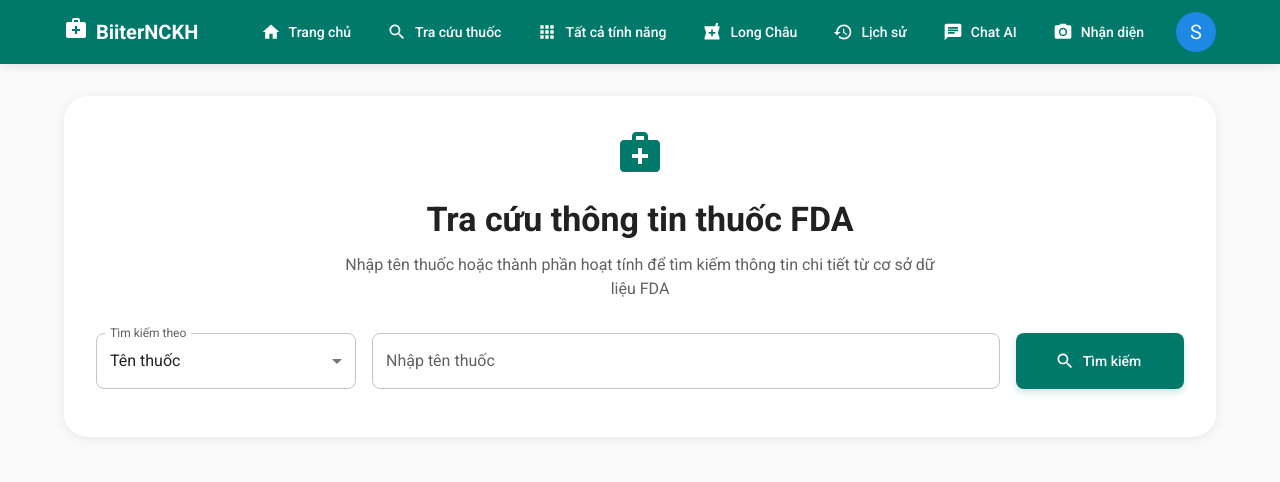
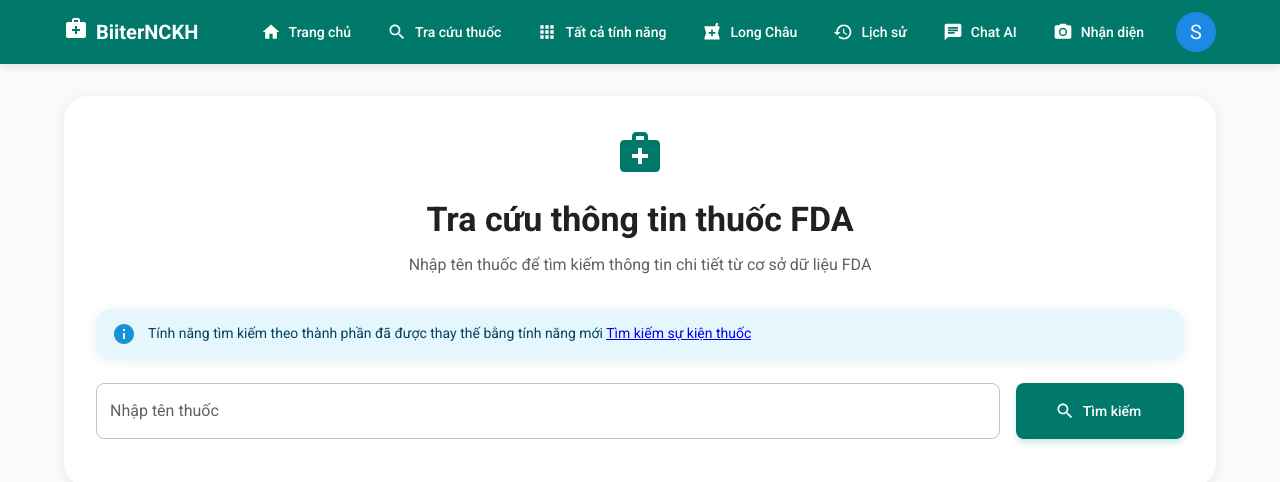
Before and after one commit to vietlinhh02/bitterr, a React (Create React App) app in the folder frontend/: page /fda-drugs in a window 1280 px wide. Shown: the top 482 px of the page. Built offline with nearby package versions, Linux system fonts and the light colour scheme; sample sign-in values are in the browser's storage.

Commit message:
xoá tính năng search bằng thành phần thuốc

```diff
--- a/frontend/src/components/FDADrugSearch.js
+++ b/frontend/src/components/FDADrugSearch.js
@@ -28,7 +28,7 @@
   Info as InfoIcon
 } from '@mui/icons-material';
 import { Link, useLocation, useNavigate } from 'react-router-dom';
-import { searchFDADrugs, searchFDADrugsByIngredients, saveDrugSearchHistory } from '../services/api';
+import { searchFDADrugs, saveDrugSearchHistory } from '../services/api';
 
 function FDADrugSearch() {
   const location = useLocation();
@@ -75,12 +75,9 @@
     setLastSearchType(type);
 
     try {
-      let response;
-      if (type === 'name') {
-        response = await searchFDADrugs(searchKeyword);
-      } else {
-        response = await searchFDADrugsByIngredients(searchKeyword);
-      }
+      // Hiện tại chỉ hỗ trợ tìm kiếm theo tên thuốc
+      // Tìm kiếm theo thành phần đã được thay thế bằng tìm kiếm sự kiện thuốc
+      const response = await searchFDADrugs(searchKeyword);
 
       // Kiểm tra cấu trúc dữ liệu trả về
       console.log('API response:', response.data);
@@ -165,7 +162,7 @@
             Tra cứu thông tin thuốc FDA
           </Typography>
           <Typography variant="body1" color="text.secondary" sx={{ maxWidth: 600, mx: 'auto' }}>
-            Nhập tên thuốc hoặc thành phần hoạt tính để tìm kiếm thông tin chi tiết từ cơ sở dữ liệu FDA
+            Nhập tên thuốc để tìm kiếm thông tin chi tiết từ cơ sở dữ liệu FDA
           </Typography>
         </Box>
 
@@ -179,33 +176,33 @@
           </Alert>
         )}
 
+        <Alert
+          severity="info"
+          sx={{ mb: 3, borderRadius: 2 }}
+          icon={<InfoIcon />}
+        >
+          Tính năng tìm kiếm theo thành phần đã được thay thế bằng tính năng mới <Link to="/drug-events">Tìm kiếm sự kiện thuốc</Link>
+        </Alert>
+
         <Grid container spacing={2} alignItems="center" sx={{ mb: 2 }}>
-          <Grid item xs={12} sm={3}>
-            <FormControl fullWidth variant="outlined" size="medium">
-              <InputLabel id="search-type-label">Tìm kiếm theo</InputLabel>
-              <Select
-                labelId="search-type-label"
-                value={searchType}
-                onChange={(e) => setSearchType(e.target.value)}
-                label="Tìm kiếm theo"
-              >
-                <MenuItem value="name">Tên thuốc</MenuItem>
-                <MenuItem value="ingredients">Thành phần</MenuItem>
-              </Select>
-            </FormControl>
-          </Grid>
-          <Grid item xs={12} sm={7}>
+          <Grid item xs={12} sm={10}>
             <TextField
               fullWidth
               variant="outlined"
-              label={searchType === 'name' ? "Nhập tên thuốc" : "Nhập thành phần hoạt tính"}
+              label="Nhập tên thuốc"
               value={keyword}
               onChange={(e) => setKeyword(e.target.value)}
               onKeyPress={handleKeyPress}
               InputProps={{
-                endAdornment: (
+                endAdornment: keyword && (
                   <InputAdornment position="end">
-                    {loading && <CircularProgress size={24} />}
+                    <IconButton
+                      aria-label="clear search"
+                      onClick={() => setKeyword('')}
+                      edge="end"
+                    >
+                      <CloseIcon />
+                    </IconButton>
                   </InputAdornment>
                 ),
               }}
@@ -218,10 +215,10 @@
               color="primary"
               onClick={() => handleSearch()}
               disabled={loading}
-              startIcon={<SearchIcon />}
+              startIcon={loading ? <CircularProgress size={24} color="inherit" /> : <SearchIcon />}
               sx={{ height: '56px' }}
             >
-              Tìm kiếm
+              {loading ? 'Đang tìm...' : 'Tìm kiếm'}
             </Button>
           </Grid>
         </Grid>
@@ -348,7 +345,7 @@
             Không tìm thấy kết quả nào cho "{keyword}".
           </Typography>
           <Typography variant="body2" align="center" color="text.secondary">
-            Vui lòng thử lại với từ khóa khác hoặc thay đổi loại tìm kiếm.
+            Vui lòng thử lại với từ khóa khác hoặc sử dụng tính năng <Link to="/drug-events">Tìm kiếm sự kiện thuốc</Link>.
           </Typography>
         </Box>
       )}
```
